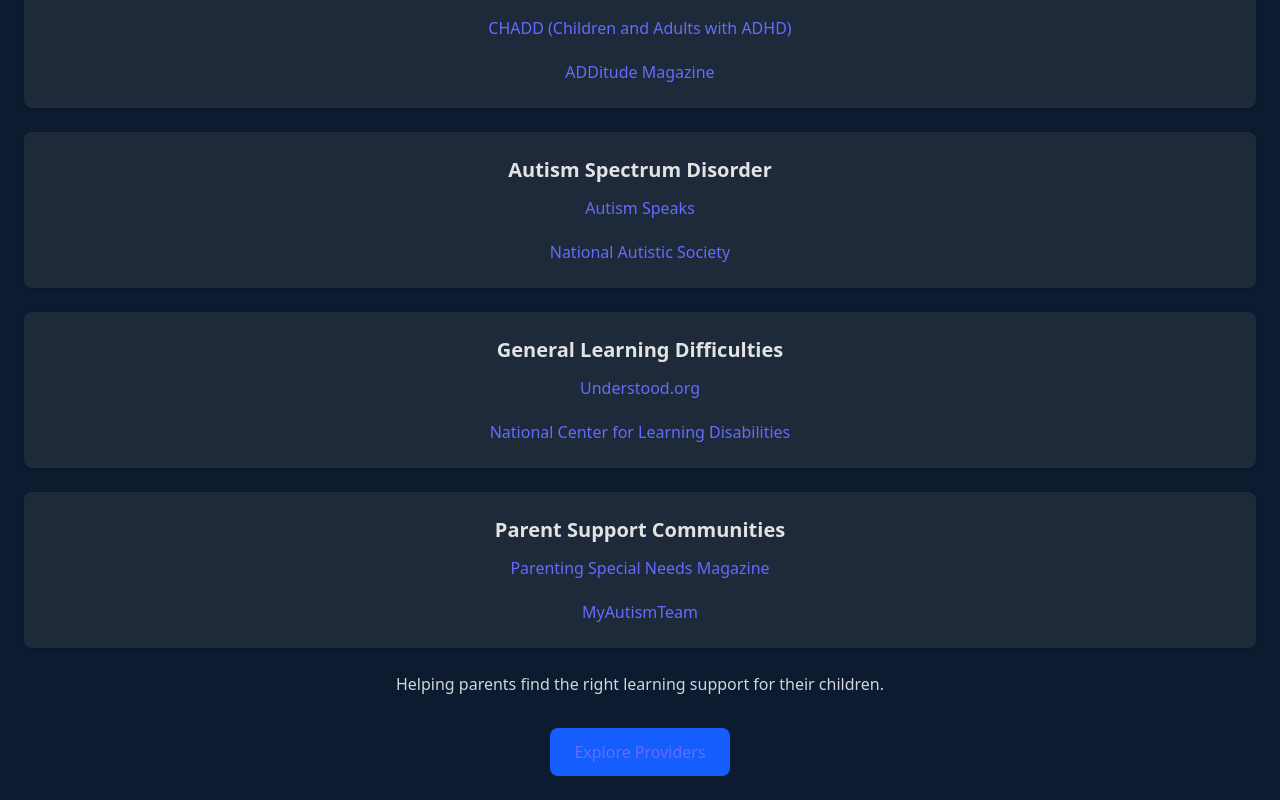
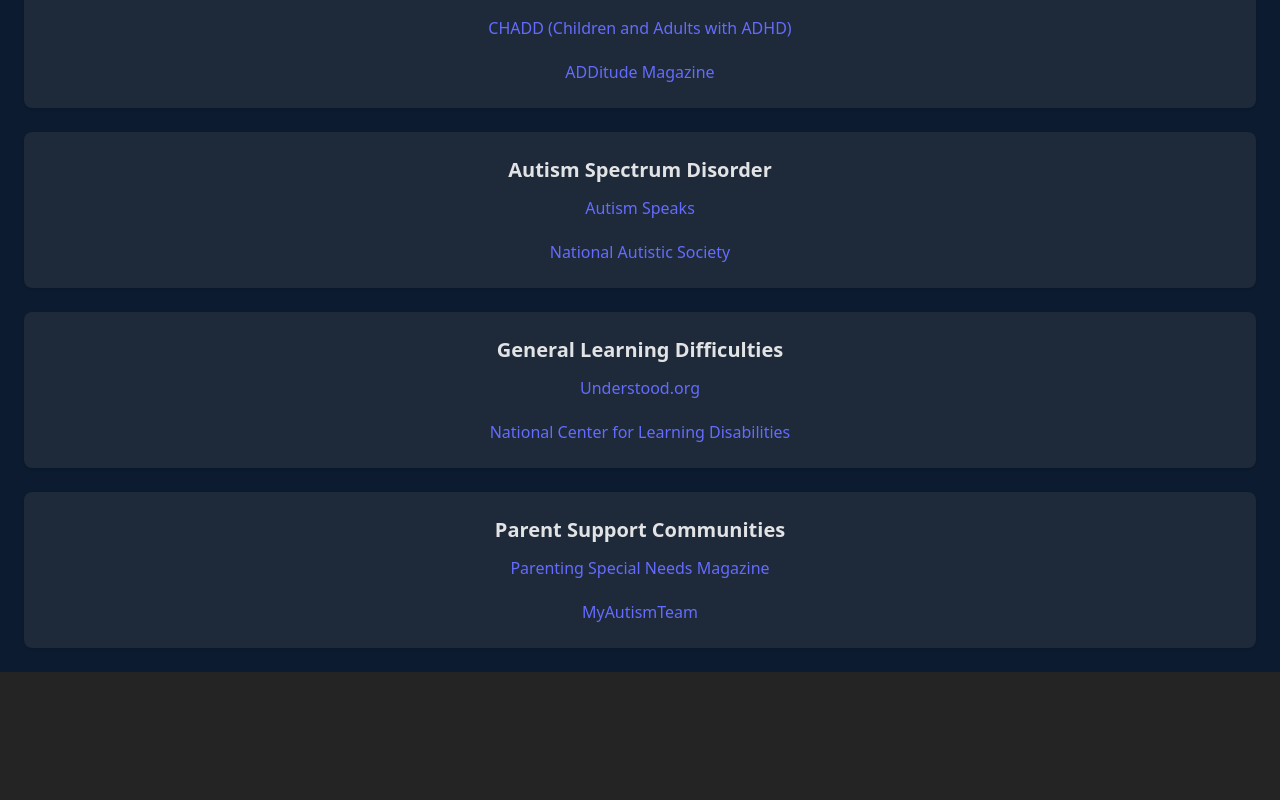
Before and after one commit to Arpit-Krishna/Habot-Learning-Support-Provider, a React (Vite) app in the folder frontend/: page /resources in a window 1280 px wide. Shown: the part 396-1196 px from the top of the page. After the commit the page ends 1068 px from the top, so only its background shows below. Built offline with nearby package versions, Linux system fonts and the light colour scheme.

Commit message:
remove extra button

```diff
--- a/frontend/src/components/Resources.jsx
+++ b/frontend/src/components/Resources.jsx
@@ -1,4 +1,5 @@
 import React from "react";
+// import { useNavigate } from "react-router-dom";
 
 export default function Resources() {
   const resourceData = [
@@ -39,6 +40,8 @@
     }
   ];
 
+//   const navigate = useNavigate();
+
   return (
     <div className="p-6 max-w-7xl mx-auto pt-20">
       <h1 className="text-3xl font-bold mb-8 text-center">Learning Resources & Support</h1>
@@ -68,18 +71,18 @@
             </div>
           </div>
         ))}
-        <p className="text-center text-gray-300 mb-1">
+        {/* <p className="text-center text-gray-300 mb-1">
         Helping parents find the right learning support for their children.
         </p>
 
         <div className="flex justify-center mt-1">
-        <a
-            href="/providers"
-            className="inline-block bg-blue-600 text-white font-semibold px-6 py-3 rounded-lg hover:bg-blue-700 transition"
+        <button
+            onClick = {useNavigate("/providers")}
+            className="inline-block text-white font-bold px-6 py-3 rounded-lg bg-blue-600 hover:bg-blue-700 transition"
         >
             Explore Providers
-        </a>
-        </div>
+        </button>
+        </div> */}
       </div>
     </div>
   );
```
